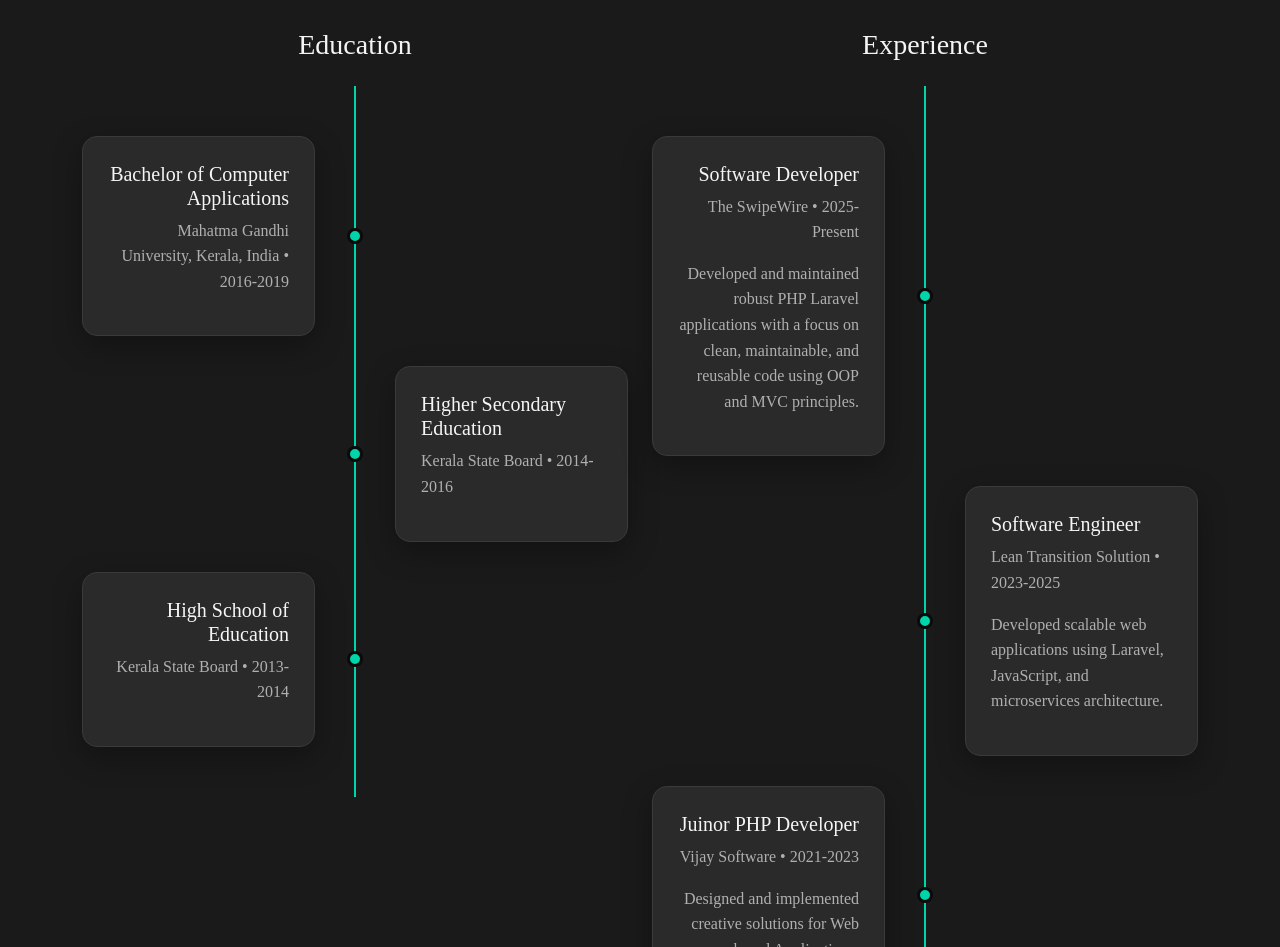
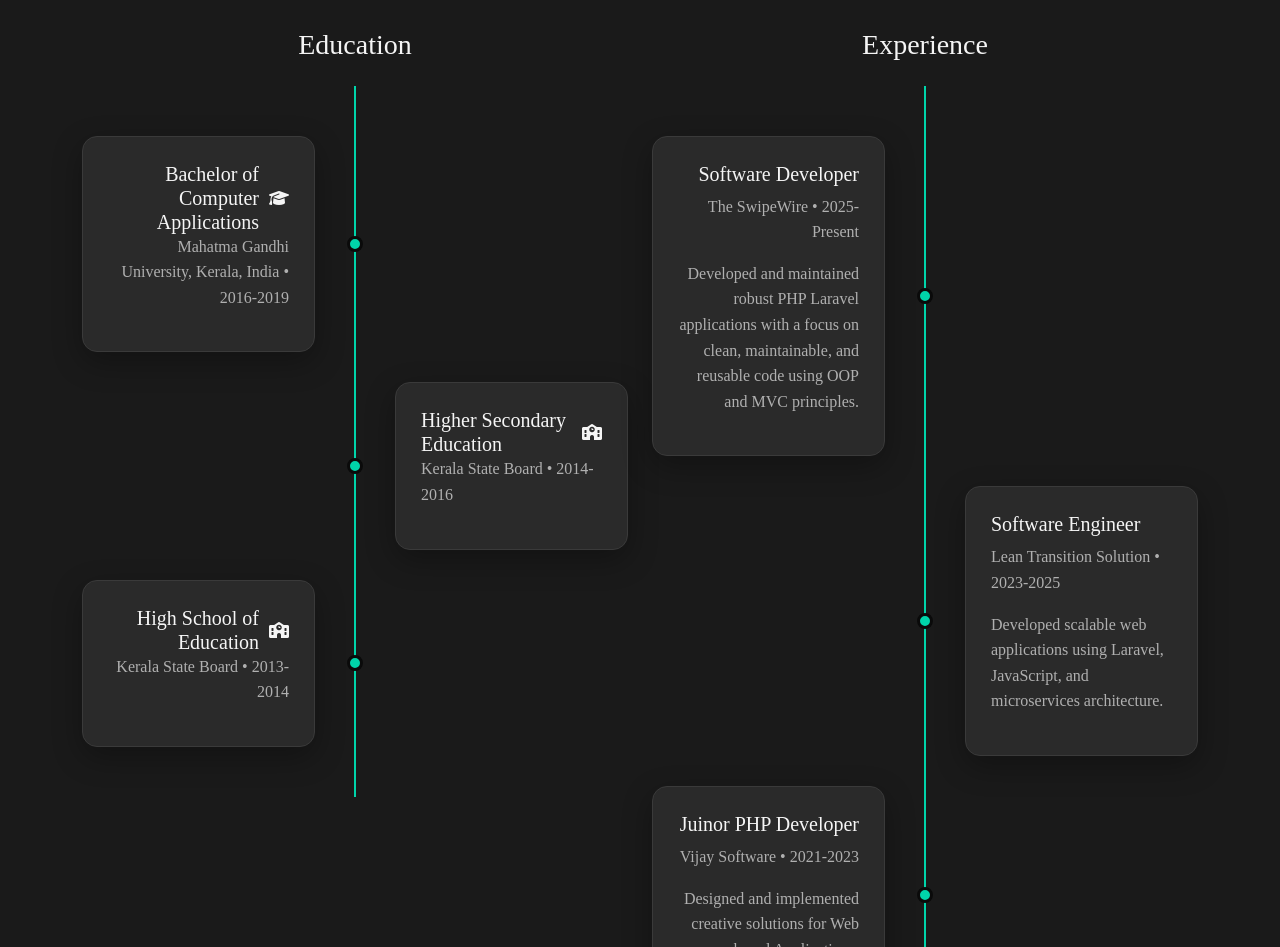
Before and after one commit to ZhineSmathew/portfolio-site, a plain HTML site: page index.html in a window 1280 px wide. Shown: the part 980-1927 px from the top of the page. Drawn offline with nearby package versions, Linux system fonts and the light colour scheme.

Commit message:
Add education Icons and title icon

```diff
--- a/css/style.css
+++ b/css/style.css
@@ -1286,7 +1286,7 @@
             font-size: 20px;
             font-weight: 500;
             color: #fff;
-            }
+        }
 
             /* typing effect */
             @keyframes typing {
@@ -1298,5 +1298,16 @@
             @keyframes blink {
             50% { border-color: transparent; }
             }
+        /* timeline icons css education */
+        .title-with-icon {
+            display: flex;
+            align-items: center;
+            gap: 10px;
+        }
+
+        .title-with-icon h5 {
+            margin: 0;
+        }
+        /* timeline icons css education End */
 
     /* </style> */
--- a/index.html
+++ b/index.html
@@ -4,7 +4,10 @@
 <head>
     <meta charset="UTF-8">
     <meta name="viewport" content="width=device-width, initial-scale=1.0">
+    <!-- Title -->
     <title>Shine S - Software Engineer</title>
+    <!-- Favicon -->
+    <link rel="icon" id="favicon" href="./assets/images/footer-image.png" type="image/gif" sizes="16x16">
     <!-- Bootstrap CSS -->
     <link href="https://cdnjs.cloudflare.com/ajax/libs/bootstrap/5.3.0/css/bootstrap.min.css" rel="stylesheet">
     <!-- Font Awesome -->
@@ -99,7 +102,7 @@
                         <h1>Hi, I'm Shine S</h1>
                         <p class="lead typing-text">Passionate Software Engineer</p>
                         <p class="mb-4">I specialize in full-stack development, creating innovative solutions that bridge the gap between design and functionality.
-                            With 3.8 years of experience in the software industry and expertise in modern technologies,
+                            With 4 years of experience in the software industry and expertise in modern technologies,
                             I bring ideas to life through clean, efficient code.</p>
                         <div class="hero-buttons">
                             <a href="https://wa.me/917034143360?text=Hi%20I%20want%20to%20chat%20over%20coffee!"
@@ -133,19 +136,28 @@
                     <div class="timeline">
                         <div class="timeline-item fade-in">
                             <div class="timeline-content">
+                                <div class="title-with-icon">
                                 <h5>Bachelor of Computer Applications</h5>
+                                <i class="fa-solid fa-graduation-cap"></i>
+                            </div>
                                 <p class="text-muted">Mahatma Gandhi University, Kerala, India • 2016-2019</p>
                             </div>
                         </div>
                         <div class="timeline-item fade-in">
                             <div class="timeline-content">
-                                <h5>Higher Secondary Education</h5>
+                                <div class="title-with-icon">
+                                    <h5>Higher Secondary Education</h5>
+                                    <i class="fa-solid fa-school"></i>
+                                </div>
                                 <p class="text-muted">Kerala State Board • 2014-2016</p>
                             </div>
                         </div>
                         <div class="timeline-item fade-in">
                             <div class="timeline-content">
-                                <h5>High School of Education</h5>
+                                <div class="title-with-icon">
+                                    <h5>High School of Education</h5>
+                                    <i class="fa-solid fa-school"></i>
+                                </div>
                                 <p class="text-muted">Kerala State Board • 2013-2014</p>
                             </div>
                         </div>
```
